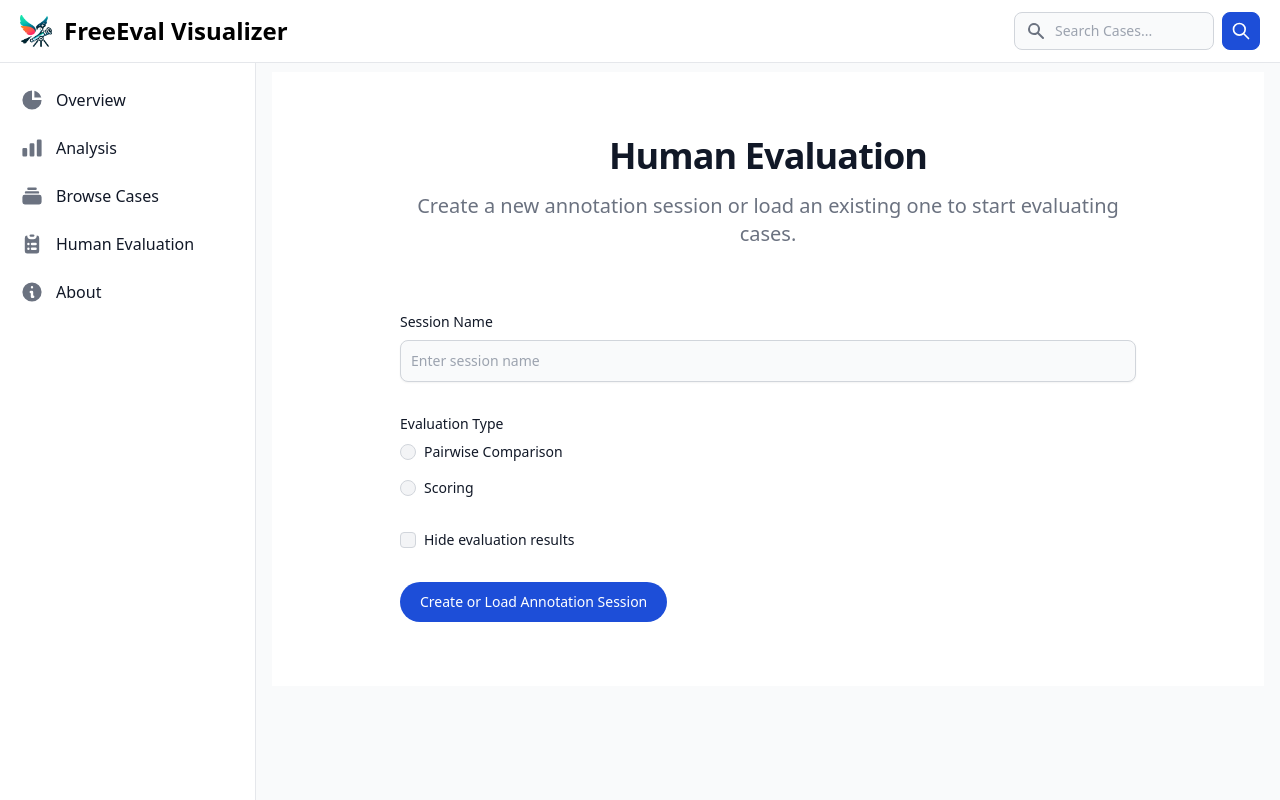
After one commit to zhuohaoyu/FreeEval, a Python web app: template ui/app/templates/human_evaluation.html in a window 1280 px wide. The commit adds this page. Run offline with Jinja, Linux system fonts and the light colour scheme; the template is opened without the code that fills it, so the values that code supplies are empty; some libraries are stand-ins or nearby versions.

Commit message:
add human annotation

```diff
--- a/ui/app/static/js/main.js
+++ b/ui/app/static/js/main.js
@@ -5,7 +5,7 @@ document.addEventListener('DOMContentLoaded', (event) => {
     const filterOptions = document.getElementById('filterOptions');
 
     // Handle search form submission (for both main and navbar forms)
-    const handleSearchFormSubmission = function(e) {
+    const handleSearchFormSubmission = function (e) {
         e.preventDefault();
         const searchTerm = e.target.querySelector('input[type="text"]').value;
         window.location.href = `/browse-cases?search=${encodeURIComponent(searchTerm)}`;
@@ -20,6 +20,7 @@ document.addEventListener('DOMContentLoaded', (event) => {
     }
 
     // Fetch and populate filter options
+    if (filterOptions) {
         fetch('/get-filter-options')
             .then(response => response.json())
             .then(data => {
@@ -33,7 +34,7 @@ document.addEventListener('DOMContentLoaded', (event) => {
                         <input type="number" id="upper-bound" name="upper-bound" min="${min}" max="${max}" value="${max}" class="bg-gray-50 border border-gray-300 text-gray-900 text-sm rounded-lg focus:ring-primary-500 focus:border-primary-500 block w-full p-2.5 dark:bg-gray-700 dark:border-gray-600 dark:placeholder-gray-400 dark:text-white dark:focus:ring-primary-500 dark:focus:border-primary-500">
                         <button id="apply-range-filter" class="mt-2 w-full text-white bg-blue-700 hover:bg-blue-800 focus:ring-4 focus:outline-none focus:ring-blue-300 dark:bg-blue-600 dark:hover:bg-blue-700 dark:focus:ring-blue-800 rounded-lg p-2.5">Apply</button>
                     `;
-                document.getElementById('apply-range-filter').addEventListener('click', function() {
+                    document.getElementById('apply-range-filter').addEventListener('click', function () {
                         const lowerBound = document.getElementById('lower-bound').value;
                         const upperBound = document.getElementById('upper-bound').value;
                         window.location.href = `/browse-cases?lower_bound=${lowerBound}&upper_bound=${upperBound}`;
@@ -49,12 +50,119 @@ document.addEventListener('DOMContentLoaded', (event) => {
                         `;
                         filterOptions.appendChild(li);
                     });
-                filterOptions.addEventListener('change', function(e) {
+                    filterOptions.addEventListener('change', function (e) {
                         if (e.target.type === 'checkbox') {
                             const checkedOptions = Array.from(filterOptions.querySelectorAll('input:checked')).map(input => input.value);
                             window.location.href = `/browse-cases?filter=${encodeURIComponent(checkedOptions.join(','))}`;
                         }
                     });
                 }
+            })
+            .catch(error => console.error('Error fetching filter options:', error));
+    }
+
+    // Human Evaluation Session Creation
+    const humanEvaluationForm = document.querySelector('#human-evaluation-form');
+    if (humanEvaluationForm) {
+        humanEvaluationForm.addEventListener('submit', function (e) {
+            e.preventDefault();
+            const formData = new FormData(this);
+            fetch('/human-evaluation', {
+                method: 'POST',
+                body: formData
+            })
+                .then(response => {
+                    if (response.redirected) {
+                        window.location.href = response.url;
+                    } else {
+                        return response.json().then(data => ({ data, response }));
+                    }
+                })
+                .then(result => {
+                    if (result && result.data) {
+                        if (result.data.success) {
+                            window.location.href = result.data.redirect;
+                        } else {
+                            console.error('Unexpected response:', result.data);
+                            alert('Error creating or loading session. Please try again.');
+                        }
+                    }
+                })
+                .catch(error => {
+                    console.error('Error:', error);
+                    // Don't show an alert here, as the redirect might have already occurred
                 });
         });
+    }
+
+    // Annotation Saving
+    const annotationControls = document.getElementById('annotation-controls');
+    if (annotationControls) {
+        const sessionName = annotationControls.dataset.sessionName;
+        const uuid = annotationControls.dataset.caseUuid;
+        const isSwapped = annotationControls.dataset.isSwapped === 'True';
+
+        const saveAnnotation = (annotation, button) => {
+            // If responses were swapped and the annotation is about which response is better, reverse it
+            if (isSwapped) {
+                if (annotation === 'Response 1 is better') {
+                    annotation = 'Response 2 is better';
+                } else if (annotation === 'Response 2 is better') {
+                    annotation = 'Response 1 is better';
+                }
+            }
+
+            fetch(`/save-annotation/${sessionName}/${uuid}`, {
+                method: 'POST',
+                headers: {
+                    'Content-Type': 'application/json',
+                },
+                body: JSON.stringify({ annotation: annotation }),
+            })
+                .then(response => {
+                    if (!response.ok) {
+                        throw new Error('Network response was not ok');
+                    }
+                    return response.json();
+                })
+                .then(data => {
+                    if (data.success) {
+                        // Change button color to green
+                        button.classList.remove('bg-blue-700', 'hover:bg-blue-800', 'dark:bg-blue-600', 'dark:hover:bg-blue-700');
+                        button.classList.add('bg-green-500', 'hover:bg-green-600', 'dark:bg-green-600', 'dark:hover:bg-green-700');
+
+                        // Reset other buttons
+                        const allButtons = annotationControls.querySelectorAll('.annotation-option, #submit-score');
+                        allButtons.forEach(btn => {
+                            if (btn !== button) {
+                                btn.classList.remove('bg-green-500', 'hover:bg-green-600', 'dark:bg-green-600', 'dark:hover:bg-green-700');
+                                btn.classList.add('bg-blue-700', 'hover:bg-blue-800', 'dark:bg-blue-600', 'dark:hover:bg-blue-700');
+                            }
+                        });
+                    } else {
+                        console.error('Error saving annotation');
+                    }
+                })
+                .catch((error) => {
+                    console.error('Error:', error);
+                });
+        };
+
+        const annotationOptions = annotationControls.querySelectorAll('.annotation-option');
+        annotationOptions.forEach(option => {
+            option.addEventListener('click', function () {
+                saveAnnotation(this.dataset.option || this.textContent, this);
+            });
+        });
+
+        const submitScore = document.getElementById('submit-score');
+        if (submitScore) {
+            submitScore.addEventListener('click', function () {
+                const scoreInput = document.getElementById('score-input');
+                if (scoreInput) {
+                    saveAnnotation(scoreInput.value, this);
+                }
+            });
+        }
+    }
+});
--- a/ui/app/templates/base.html
+++ b/ui/app/templates/base.html
@@ -97,6 +97,7 @@
                         <span class="flex-1 ml-3 whitespace-nowrap">Analysis</span>
                     </a>
                 </li>
+
                 <li>
                     <a href="{{ url_for('main.browse_cases') }}"
                         class="flex items-center p-2 text-gray-900 rounded-lg dark:text-white hover:bg-gray-100 dark:hover:bg-gray-700">
@@ -107,6 +108,19 @@
                             </path>
                         </svg>
                         <span class="flex-1 ml-3 whitespace-nowrap">Browse Cases</span>
+                    </a>
+                </li>
+                <li>
+                    <a href="{{ url_for('main.human_evaluation') }}"
+                        class="flex items-center p-2 text-gray-900 rounded-lg dark:text-white hover:bg-gray-100 dark:hover:bg-gray-700">
+                        <svg class="w-6 h-6 text-gray-500 transition duration-75 dark:text-gray-400 group-hover:text-gray-900 dark:group-hover:text-white"
+                            fill="currentColor" viewBox="0 0 20 20" xmlns="http://www.w3.org/2000/svg">
+                            <path d="M9 2a1 1 0 000 2h2a1 1 0 100-2H9z"></path>
+                            <path fill-rule="evenodd"
+                                d="M4 5a2 2 0 012-2 3 3 0 003 3h2a3 3 0 003-3 2 2 0 012 2v11a2 2 0 01-2 2H6a2 2 0 01-2-2V5zm3 4a1 1 0 000 2h.01a1 1 0 100-2H7zm3 0a1 1 0 000 2h3a1 1 0 100-2h-3zm-3 4a1 1 0 100 2h.01a1 1 0 100-2H7zm3 0a1 1 0 100 2h3a1 1 0 100-2h-3z"
+                                clip-rule="evenodd"></path>
+                        </svg>
+                        <span class="ml-3">Human Evaluation</span>
                     </a>
                 </li>
                 <li>
--- /dev/null
+++ b/ui/app/templates/human_evaluation.html
@@ -0,0 +1,129 @@
+{% extends "base.html" %}
+
+{% block title %}Human Evaluation - FreeEval Visualizer{% endblock %}
+
+{% block content %}
+<section class="bg-white dark:bg-gray-900">
+    <div class="py-8 lg:py-16 px-4 mx-auto max-w-screen-md">
+        <h2 class="mb-4 text-4xl tracking-tight font-extrabold text-center text-gray-900 dark:text-white">Human Evaluation</h2>
+        <p class="mb-8 lg:mb-16 font-light text-center text-gray-500 dark:text-gray-400 sm:text-xl">Create a new annotation session or load an existing one to start evaluating cases.</p>
+        <form id="human-evaluation-form" method="POST" action="{{ url_for('main.human_evaluation') }}" class="space-y-8">
+            <div>
+                <label for="session_name" class="block mb-2 text-sm font-medium text-gray-900 dark:text-gray-300">Session Name</label>
+                <input type="text" id="session_name" name="session_name" class="shadow-sm bg-gray-50 border border-gray-300 text-gray-900 text-sm rounded-lg focus:ring-primary-500 focus:border-primary-500 block w-full p-2.5 dark:bg-gray-700 dark:border-gray-600 dark:placeholder-gray-400 dark:text-white dark:focus:ring-primary-500 dark:focus:border-primary-500 dark:shadow-sm-light" placeholder="Enter session name" required>
+            </div>
+            <div>
+                <label class="block mb-2 text-sm font-medium text-gray-900 dark:text-gray-300">Evaluation Type</label>
+                <div class="flex items-center mb-4">
+                    <input type="radio" id="pairwise" name="evaluation_type" value="pairwise" class="w-4 h-4 text-blue-600 bg-gray-100 border-gray-300 focus:ring-blue-500 dark:focus:ring-blue-600 dark:ring-offset-gray-800 focus:ring-2 dark:bg-gray-700 dark:border-gray-600" required>
+                    <label for="pairwise" class="ml-2 text-sm font-medium text-gray-900 dark:text-gray-300">Pairwise Comparison</label>
+                </div>
+                <div class="flex items-center">
+                    <input type="radio" id="scoring" name="evaluation_type" value="scoring" class="w-4 h-4 text-blue-600 bg-gray-100 border-gray-300 focus:ring-blue-500 dark:focus:ring-blue-600 dark:ring-offset-gray-800 focus:ring-2 dark:bg-gray-700 dark:border-gray-600" required>
+                    <label for="scoring" class="ml-2 text-sm font-medium text-gray-900 dark:text-gray-300">Scoring</label>
+                </div>
+            </div>
+            <div id="pairwise_options" class="hidden space-y-4">
+                <label class="block mb-2 text-sm font-medium text-gray-900 dark:text-gray-300">Pairwise Options</label>
+                <div class="space-y-2">
+                    <div class="flex items-center">
+                        <input type="checkbox" id="option1" name="pairwise_options" value="Response 1 is better" class="w-4 h-4 text-blue-600 bg-gray-100 border-gray-300 rounded focus:ring-blue-500 dark:focus:ring-blue-600 dark:ring-offset-gray-800 focus:ring-2 dark:bg-gray-700 dark:border-gray-600">
+                        <label for="option1" class="ml-2 text-sm font-medium text-gray-900 dark:text-gray-300">Response 1 is better</label>
+                    </div>
+                    <div class="flex items-center">
+                        <input type="checkbox" id="option2" name="pairwise_options" value="Response 2 is better" class="w-4 h-4 text-blue-600 bg-gray-100 border-gray-300 rounded focus:ring-blue-500 dark:focus:ring-blue-600 dark:ring-offset-gray-800 focus:ring-2 dark:bg-gray-700 dark:border-gray-600">
+                        <label for="option2" class="ml-2 text-sm font-medium text-gray-900 dark:text-gray-300">Response 2 is better</label>
+                    </div>
+                    <div class="flex items-center">
+                        <input type="checkbox" id="option3" name="pairwise_options" value="Tie" class="w-4 h-4 text-blue-600 bg-gray-100 border-gray-300 rounded focus:ring-blue-500 dark:focus:ring-blue-600 dark:ring-offset-gray-800 focus:ring-2 dark:bg-gray-700 dark:border-gray-600">
+                        <label for="option3" class="ml-2 text-sm font-medium text-gray-900 dark:text-gray-300">Tie</label>
+                    </div>
+                    <div class="flex items-center">
+                        <input type="checkbox" id="option4" name="pairwise_options" value="Both Good" class="w-4 h-4 text-blue-600 bg-gray-100 border-gray-300 rounded focus:ring-blue-500 dark:focus:ring-blue-600 dark:ring-offset-gray-800 focus:ring-2 dark:bg-gray-700 dark:border-gray-600">
+                        <label for="option4" class="ml-2 text-sm font-medium text-gray-900 dark:text-gray-300">Both Good</label>
+                    </div>
+                    <div class="flex items-center">
+                        <input type="checkbox" id="option5" name="pairwise_options" value="Both Bad" class="w-4 h-4 text-blue-600 bg-gray-100 border-gray-300 rounded focus:ring-blue-500 dark:focus:ring-blue-600 dark:ring-offset-gray-800 focus:ring-2 dark:bg-gray-700 dark:border-gray-600">
+                        <label for="option5" class="ml-2 text-sm font-medium text-gray-900 dark:text-gray-300">Both Bad</label>
+                    </div>
+                    <div class="flex items-center">
+                        <input type="checkbox" id="option6" name="pairwise_options" value="Not Sure" class="w-4 h-4 text-blue-600 bg-gray-100 border-gray-300 rounded focus:ring-blue-500 dark:focus:ring-blue-600 dark:ring-offset-gray-800 focus:ring-2 dark:bg-gray-700 dark:border-gray-600">
+                        <label for="option6" class="ml-2 text-sm font-medium text-gray-900 dark:text-gray-300">Not Sure</label>
+                    </div>
+                </div>
+                <div class="flex items-center">
+                    <input type="checkbox" id="random_swap" name="random_swap" class="w-4 h-4 text-blue-600 bg-gray-100 border-gray-300 rounded focus:ring-blue-500 dark:focus:ring-blue-600 dark:ring-offset-gray-800 focus:ring-2 dark:bg-gray-700 dark:border-gray-600">
+                    <label for="random_swap" class="ml-2 text-sm font-medium text-gray-900 dark:text-gray-300">Randomly swap order of responses</label>
+                </div>
+            </div>
+            <div id="scoring_options" class="hidden space-y-4">
+                <label class="block mb-2 text-sm font-medium text-gray-900 dark:text-gray-300">Scoring Type</label>
+                <div class="flex items-center mb-4">
+                    <input type="radio" id="discrete" name="scoring_type" value="discrete" class="w-4 h-4 text-blue-600 bg-gray-100 border-gray-300 focus:ring-blue-500 dark:focus:ring-blue-600 dark:ring-offset-gray-800 focus:ring-2 dark:bg-gray-700 dark:border-gray-600">
+                    <label for="discrete" class="ml-2 text-sm font-medium text-gray-900 dark:text-gray-300">Discrete Scores</label>
+                </div>
+                <div class="flex items-center">
+                    <input type="radio" id="continuous" name="scoring_type" value="continuous" class="w-4 h-4 text-blue-600 bg-gray-100 border-gray-300 focus:ring-blue-500 dark:focus:ring-blue-600 dark:ring-offset-gray-800 focus:ring-2 dark:bg-gray-700 dark:border-gray-600">
+                    <label for="continuous" class="ml-2 text-sm font-medium text-gray-900 dark:text-gray-300">Continuous Range</label>
+                </div>
+                <div id="discrete_scores" class="hidden">
+                    <label for="allowed_scores" class="block mb-2 text-sm font-medium text-gray-900 dark:text-gray-300">Allowed Scores (comma-separated)</label>
+                    <input type="text" id="allowed_scores" name="allowed_scores" class="shadow-sm bg-gray-50 border border-gray-300 text-gray-900 text-sm rounded-lg focus:ring-primary-500 focus:border-primary-500 block w-full p-2.5 dark:bg-gray-700 dark:border-gray-600 dark:placeholder-gray-400 dark:text-white dark:focus:ring-primary-500 dark:focus:border-primary-500 dark:shadow-sm-light" placeholder="1,3,5">
+                </div>
+                <div id="continuous_range" class="hidden space-y-4">
+                    <div>
+                        <label for="min_score" class="block mb-2 text-sm font-medium text-gray-900 dark:text-gray-300">Minimum Score</label>
+                        <input type="number" id="min_score" name="min_score" class="shadow-sm bg-gray-50 border border-gray-300 text-gray-900 text-sm rounded-lg focus:ring-primary-500 focus:border-primary-500 block w-full p-2.5 dark:bg-gray-700 dark:border-gray-600 dark:placeholder-gray-400 dark:text-white dark:focus:ring-primary-500 dark:focus:border-primary-500 dark:shadow-sm-light" placeholder="1">
+                    </div>
+                    <div>
+                        <label for="max_score" class="block mb-2 text-sm font-medium text-gray-900 dark:text-gray-300">Maximum Score</label>
+                        <input type="number" id="max_score" name="max_score" class="shadow-sm bg-gray-50 border border-gray-300 text-gray-900 text-sm rounded-lg focus:ring-primary-500 focus:border-primary-500 block w-full p-2.5 dark:bg-gray-700 dark:border-gray-600 dark:placeholder-gray-400 dark:text-white dark:focus:ring-primary-500 dark:focus:border-primary-500 dark:shadow-sm-light" placeholder="5">
+                    </div>
+                </div>
+            </div>
+            <div class="flex items-center">
+                <input type="checkbox" id="hide_scores" name="hide_scores" class="w-4 h-4 text-blue-600 bg-gray-100 border-gray-300 rounded focus:ring-blue-500 dark:focus:ring-blue-600 dark:ring-offset-gray-800 focus:ring-2 dark:bg-gray-700 dark:border-gray-600">
+                <label for="hide_scores" class="ml-2 text-sm font-medium text-gray-900 dark:text-gray-300">Hide evaluation results</label>
+            </div>
+            <!-- <button type="submit" class="py-3 px-5 text-sm font-medium text-center text-white rounded-lg bg-primary-700 sm:w-fit hover:bg-primary-800 focus:ring-4 focus:outline-none focus:ring-primary-300 dark:bg-primary-600 dark:hover:bg-primary-700 dark:focus:ring-primary-800">Create or Load Existing Annotation Session</button> -->
+            <!-- Add this button at the end of the form, just before the closing </form> tag -->
+            <button type="submit" class="text-white bg-blue-700 hover:bg-blue-800 focus:outline-none focus:ring-4 focus:ring-blue-300 font-medium rounded-full text-sm px-5 py-2.5 text-center me-2 mb-2 dark:bg-blue-600 dark:hover:bg-blue-700 dark:focus:ring-blue-800">Create or Load Annotation Session</button>
+        </form>
+    </div>
+</section>
+
+<script>
+document.addEventListener('DOMContentLoaded', function() {
+    const evaluationType = document.querySelectorAll('input[name="evaluation_type"]');
+    const pairwiseOptions = document.getElementById('pairwise_options');
+    const scoringOptions = document.getElementById('scoring_options');
+    const scoringType = document.querySelectorAll('input[name="scoring_type"]');
+    const discreteScores = document.getElementById('discrete_scores');
+    const continuousRange = document.getElementById('continuous_range');
+
+    evaluationType.forEach(function(radio) {
+        radio.addEventListener('change', function() {
+            if (this.value === 'pairwise') {
+                pairwiseOptions.classList.remove('hidden');
+                scoringOptions.classList.add('hidden');
+            } else if (this.value === 'scoring') {
+                pairwiseOptions.classList.add('hidden');
+                scoringOptions.classList.remove('hidden');
+            }
+        });
+    });
+
+    scoringType.forEach(function(radio) {
+        radio.addEventListener('change', function() {
+            if (this.value === 'discrete') {
+                discreteScores.classList.remove('hidden');
+                continuousRange.classList.add('hidden');
+            } else if (this.value === 'continuous') {
+                discreteScores.classList.add('hidden');
+                continuousRange.classList.remove('hidden');
+            }
+        });
+    });
+});
+</script>
+{% endblock %}
```
Also changed, not shown: ui/app/routes.py (+130 -3 lines), ui/app/templates/annotation_session.html (added, +75 -0 lines), ui/app/templates/case_annotation.html (added, +44 -0 lines). Lines whose indentation alone changed are shown as unchanged.
